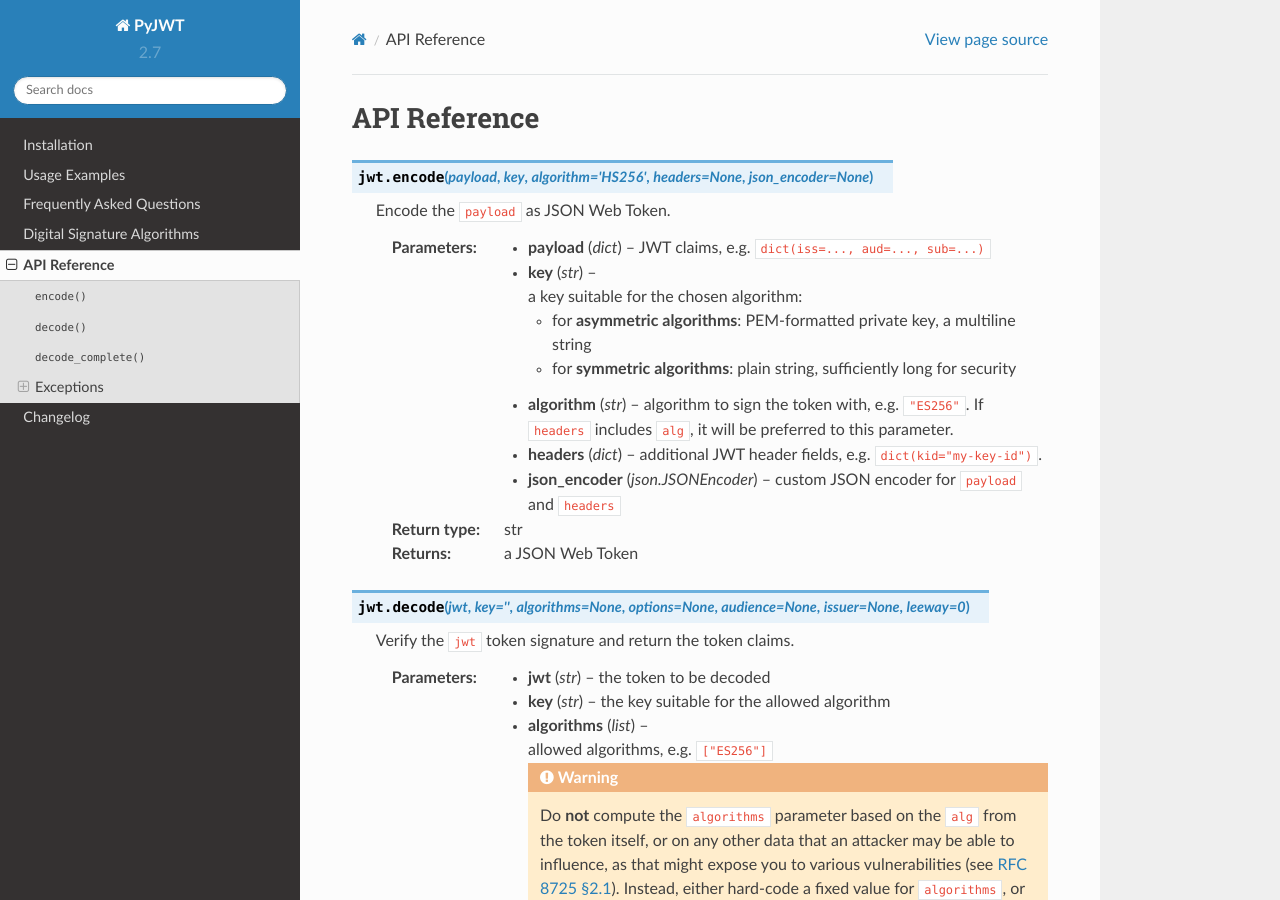
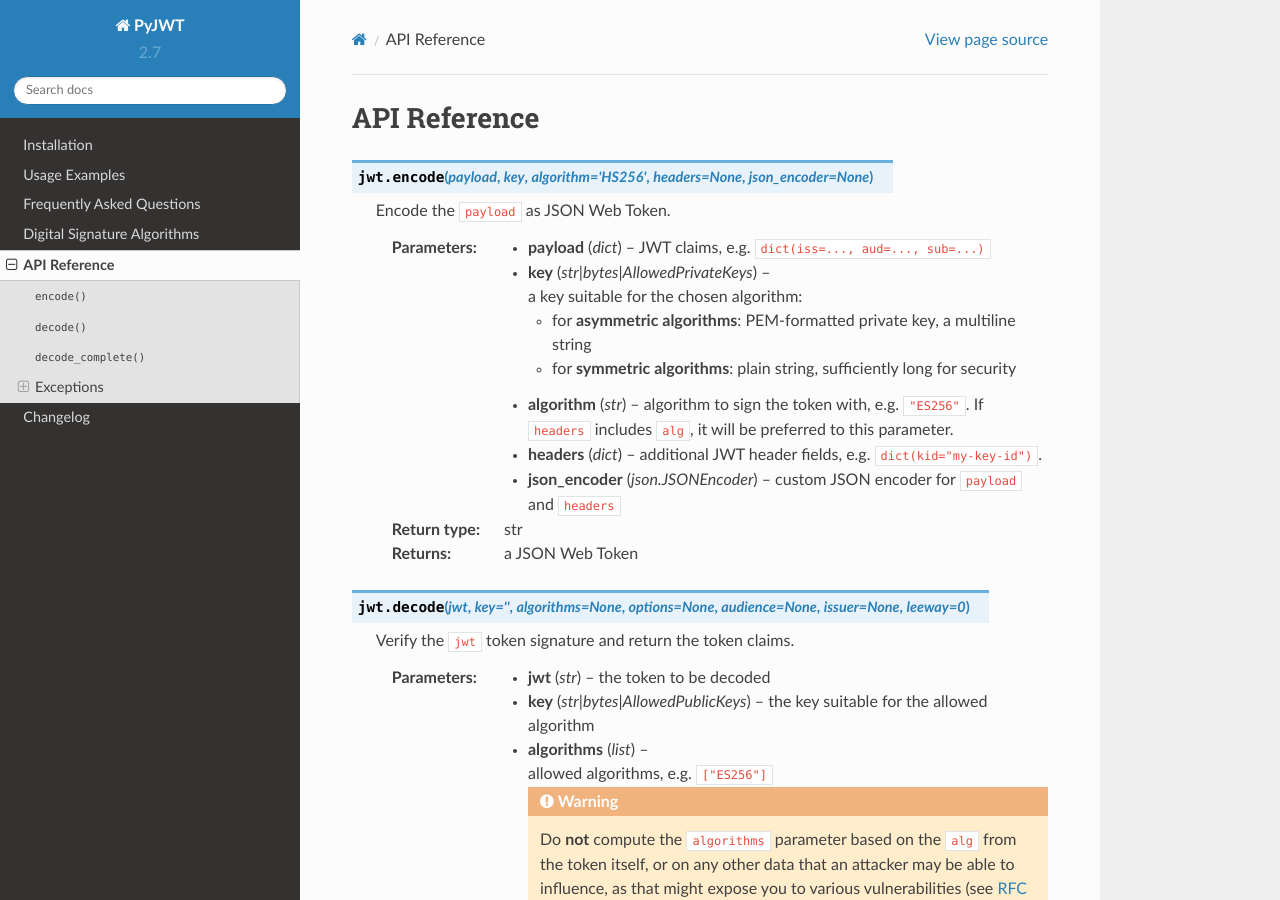
Before and after one commit to jpadilla/pyjwt, a Sphinx documentation site: the page built from docs/api.rst, in a window 1280 px wide and 900 px high. Built offline with Sphinx 7.4.7 and the Read the Docs theme 2.0.0, drawn with Linux system fonts in a browser that asks for light colours.

Commit message:
Complete decode() and encode() types in documentation
The secret can be bytes or a public (resp. private) key.

```diff
--- a/docs/api.rst
+++ b/docs/api.rst
@@ -8,7 +8,7 @@
     Encode the ``payload`` as JSON Web Token.
 
     :param dict payload: JWT claims, e.g. ``dict(iss=..., aud=..., sub=...)``
-    :param str key: a key suitable for the chosen algorithm:
+    :param str|bytes|AllowedPrivateKeys key: a key suitable for the chosen algorithm:
 
         * for **asymmetric algorithms**: PEM-formatted private key, a multiline string
         * for **symmetric algorithms**: plain string, sufficiently long for security
@@ -25,7 +25,7 @@
     Verify the ``jwt`` token signature and return the token claims.
 
     :param str jwt: the token to be decoded
-    :param str key: the key suitable for the allowed algorithm
+    :param str|bytes|AllowedPublicKeys key: the key suitable for the allowed algorithm
 
     :param list algorithms: allowed algorithms, e.g. ``["ES256"]``
 
```
